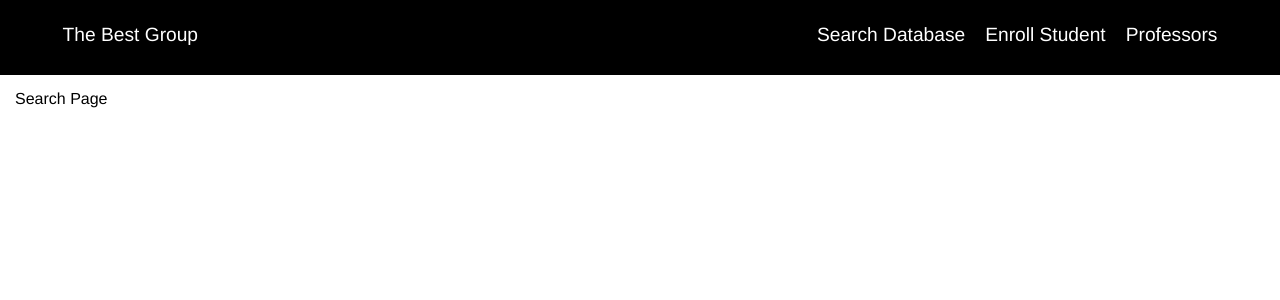
After one commit to zgarlett/Database-Project, a PHP site: page / in a window 1280 px wide. The commit adds this page. Shown: the top 300 px of the page. Run offline with PHP 8.4, Linux system fonts and the light colour scheme.

Commit message:
Structure

```diff
--- a/Form.html
+++ b/enrollstudent.html
@@ -10,8 +10,8 @@
 		<header class="main-header">
 			<p class="name">The Best Group</p>
 			<ul class="nav">
-				<li><a href="aboutme.html">Serach Database</a></li>
-				<li><a href="resume.html">Enroll Student</a></li>
+				<li><a href="index.html">Search Database</a></li>
+				<li>Enroll Student</li>
 				<li>Professors</li>
 			</ul>
 		</header>
--- /dev/null
+++ b/index.html
@@ -0,0 +1,25 @@
+
+    <!DOCTYPE HTML>
+    <html>
+    <head>
+      <meta charset="UTF-8">
+		<title>Database Project</title>
+		<link href="style.css" rel="stylesheet" type="text/css">
+    </head>
+    <body>
+		<header class="main-header">
+			<p class="name">The Best Group</p>
+			<ul class="nav">
+				<li>Search Database</li>
+				<li><a href="enrollstudent.html">Enroll Student</a></li>
+				<li>Professors</li>
+			</ul>
+		</header>
+     <form class="form" action="insert.php" method="POST">
+		 Search Page
+      <table>
+
+      </table>
+     </form>
+    </body>
+    </html>
--- a/style.css
+++ b/style.css
@@ -22,8 +22,8 @@ header {
 	font-size: 1.2em;
 	height: 75px;
 	color: white;
-	padding-left: 5em;
-	padding-right: 5em;
+	padding-left: 3em;
+	padding-right: 3em;
 
 }
 
@@ -92,6 +92,7 @@ a:visited:hover {
 .nav li{
 	list-style: none;
 	padding: 5px;
+	padding-left: 15px;
 }
 
 .nav li:hover {
```
Also changed, not shown: 1 other file.
